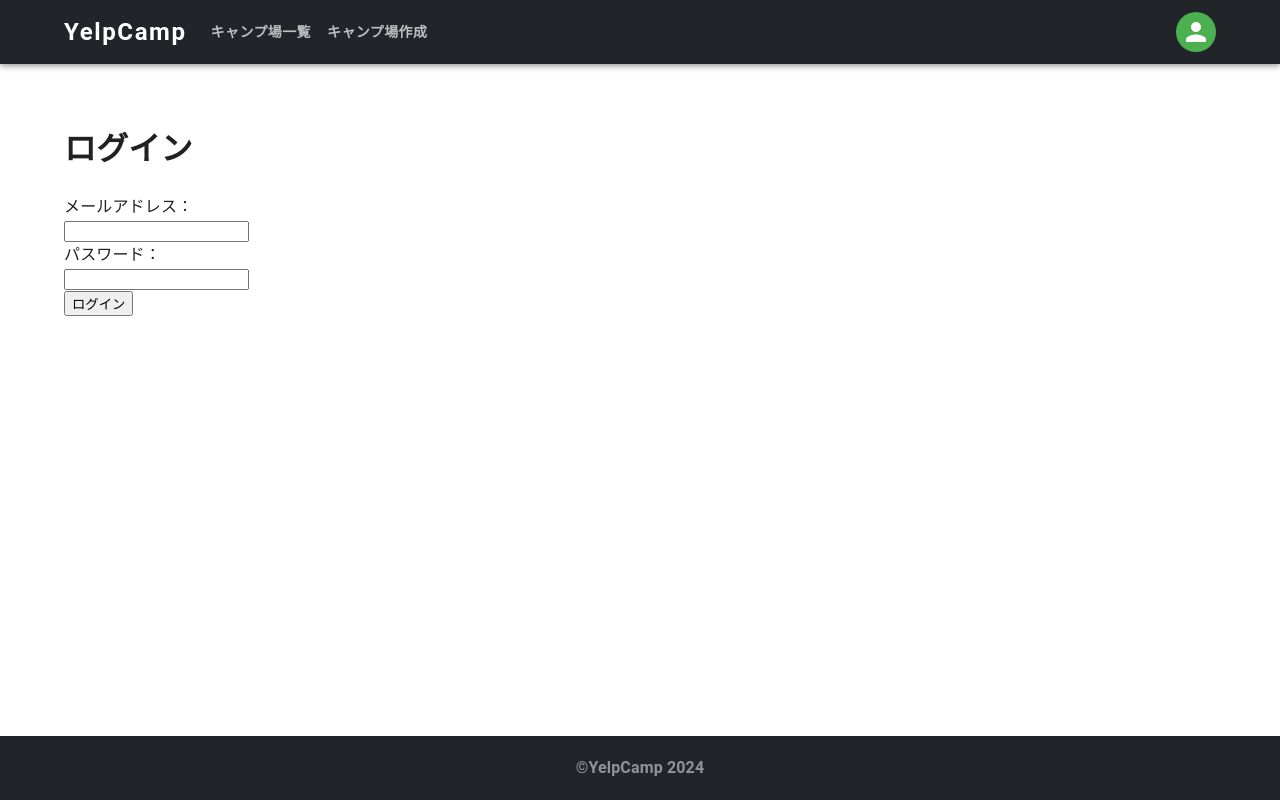
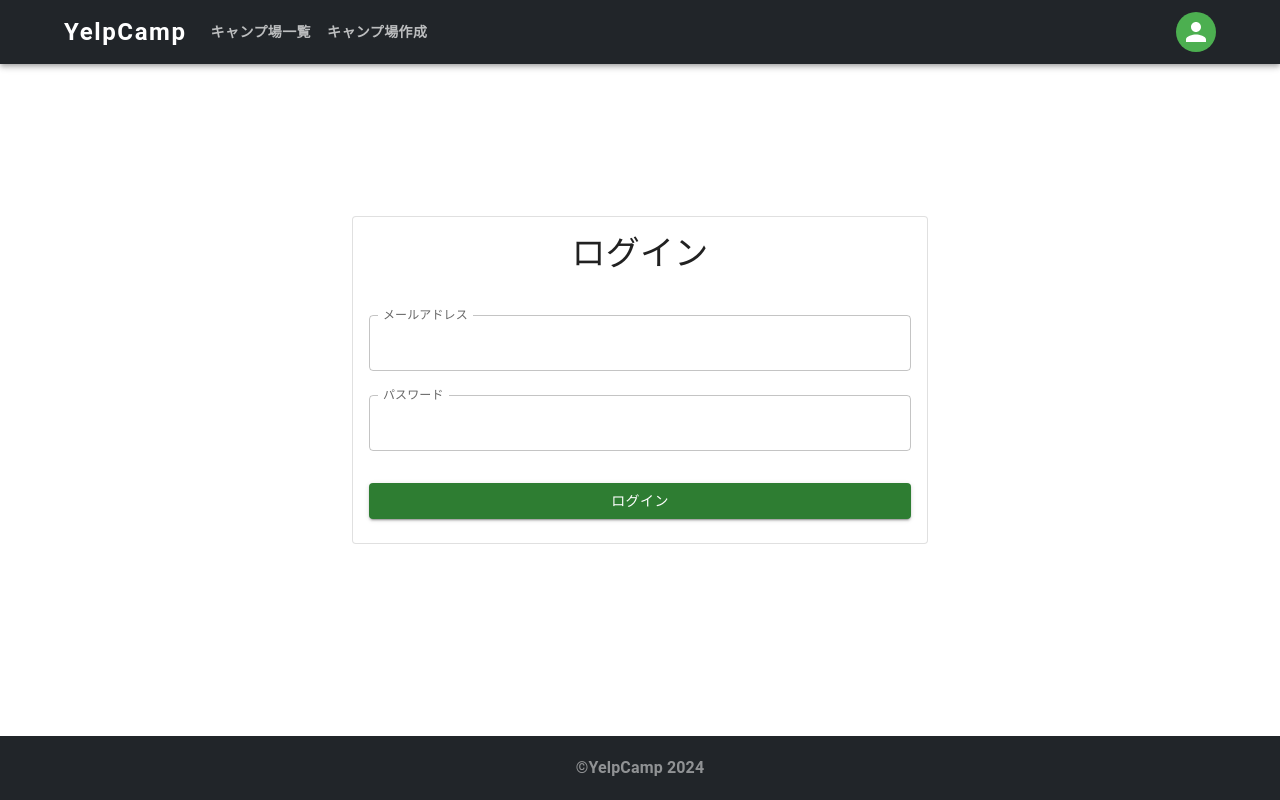
Before and after one commit to yukimnb/yelpcamp-react, a React (Vite) app: page /campgrounds/login in a window 1280 px wide. Built offline with nearby package versions, Linux system fonts and the light colour scheme.

Commit message:
LoginPageをMUI仕様に修正

```diff
--- a/src/pages/LoginPage.jsx
+++ b/src/pages/LoginPage.jsx
@@ -1,10 +1,11 @@
-import { useState } from "react";
 import { useMutation } from "react-query";
 import { useNavigate } from "react-router-dom";
 import { userLogin } from "../apis/user-api";
 import { toast } from "react-toastify";
 import { useUser } from "../components/ContextProvider";
 import { useErrorBoundary } from "react-error-boundary";
+import { Box, Card, CardContent, Grid, Typography, Button, TextField } from "@mui/material";
+import { useForm } from "react-hook-form";
 
 export const LoginPage = () => {
   const [, setUser] = useUser();
@@ -12,18 +13,18 @@ export const LoginPage = () => {
   const { showBoundary } = useErrorBoundary();
   const loginMutation = useMutation(userLogin);
 
-  const [formValues, setFormValues] = useState({
+  const defaultValues = {
     email: "",
     password: "",
-  });
-  const [validated, setValidated] = useState(false);
+  };
 
-  const handleSubmit = (e) => {
-    e.preventDefault();
-    const form = e.currentTarget;
-    if (form.checkValidity() === false) {
-      e.stopPropagation();
-    } else {
+  const {
+    register,
+    handleSubmit,
+    formState: { errors },
+  } = useForm({ defaultValues });
+
+  const onSubmit = (formValues) => {
     loginMutation.mutate(formValues, {
       onSuccess: (data) => {
         setUser({ type: "SET_USER", data });
@@ -34,57 +35,61 @@ export const LoginPage = () => {
         showBoundary(error);
       },
     });
-    }
-    setValidated(true);
-  };
-
-  const handleForm = (e) => {
-    setFormValues({ ...formValues, [e.target.name]: e.target.value });
   };
 
   return (
-    <>
-      <h1 className="mb-3">ログイン</h1>
-      <form className={validated ? "was-validated" : ""} onSubmit={handleSubmit} noValidate>
-        <div className="row mb-3 g-1">
-          <div className="col-auto">
-            <label className="col-form-label" htmlFor="email">
-              メールアドレス：
-            </label>
-          </div>
-          <div className="col-auto">
-            <input
-              className="form-control"
-              id="email"
+    <Grid container sx={{ alignItems: "center", height: "100%" }}>
+      <Grid item sm={1} md={3}></Grid>
+      <Grid item xs={12} sm={10} md={6}>
+        <Box component="form" onSubmit={handleSubmit(onSubmit)} noValidate>
+          <Card variant="outlined" sx={{ mb: 10 }}>
+            <CardContent sx={{ display: "flex", flexDirection: "column", gap: 3 }}>
+              <Typography variant="h4" component="h1" align="center" sx={{ mb: 2 }}>
+                ログイン
+              </Typography>
+              <Box>
+                <TextField
+                  type="email"
                   name="email"
-              type="email"
-              value={formValues.email}
-              onChange={handleForm}
-              required
+                  label="メールアドレス"
+                  variant="outlined"
+                  fullWidth
+                  error={errors.email}
+                  helperText={errors.email?.message}
+                  {...register("email", {
+                    required: "メールアドレスは必須です",
+                    pattern: {
+                      value: /([a-z\d+\-.]+)@([a-z\d-]+(?:\.[a-z]+)*)/i,
+                      message: "メールアドレスの形式が正しくありません",
+                    },
+                  })}
+                  InputLabelProps={{ shrink: true }}
                 />
-          </div>
-        </div>
-        <div className="row mb-3 g-1">
-          <div className="col-auto">
-            <label className="col-form-label" htmlFor="password">
-              パスワード：
-            </label>
-          </div>
-          <div className="col-auto">
-            <input
-              className="form-control"
-              id="password"
+              </Box>
+              <Box>
+                <TextField
+                  type="password"
                   name="password"
-              type="password"
-              value={formValues.password}
-              onChange={handleForm}
-              required
+                  label="パスワード"
+                  variant="outlined"
+                  fullWidth
+                  error={errors.password}
+                  helperText={errors.password?.message}
+                  {...register("password", {
+                    required: "パスワードは必須です",
+                    minLength: { value: 8, message: "パスワードは8文字以上で入力してください" },
+                  })}
+                  InputLabelProps={{ shrink: true }}
                   autoComplete="off"
                 />
-          </div>
-        </div>
-        <button className="btn btn-success mt-3">ログイン</button>
-      </form>
-    </>
+              </Box>
+              <Button type="submit" variant="contained" color="success" sx={{ mt: 1 }}>
+                ログイン
+              </Button>
+            </CardContent>
+          </Card>
+        </Box>
+      </Grid>
+    </Grid>
   );
 };
```
Lines whose indentation alone changed are shown as unchanged.
